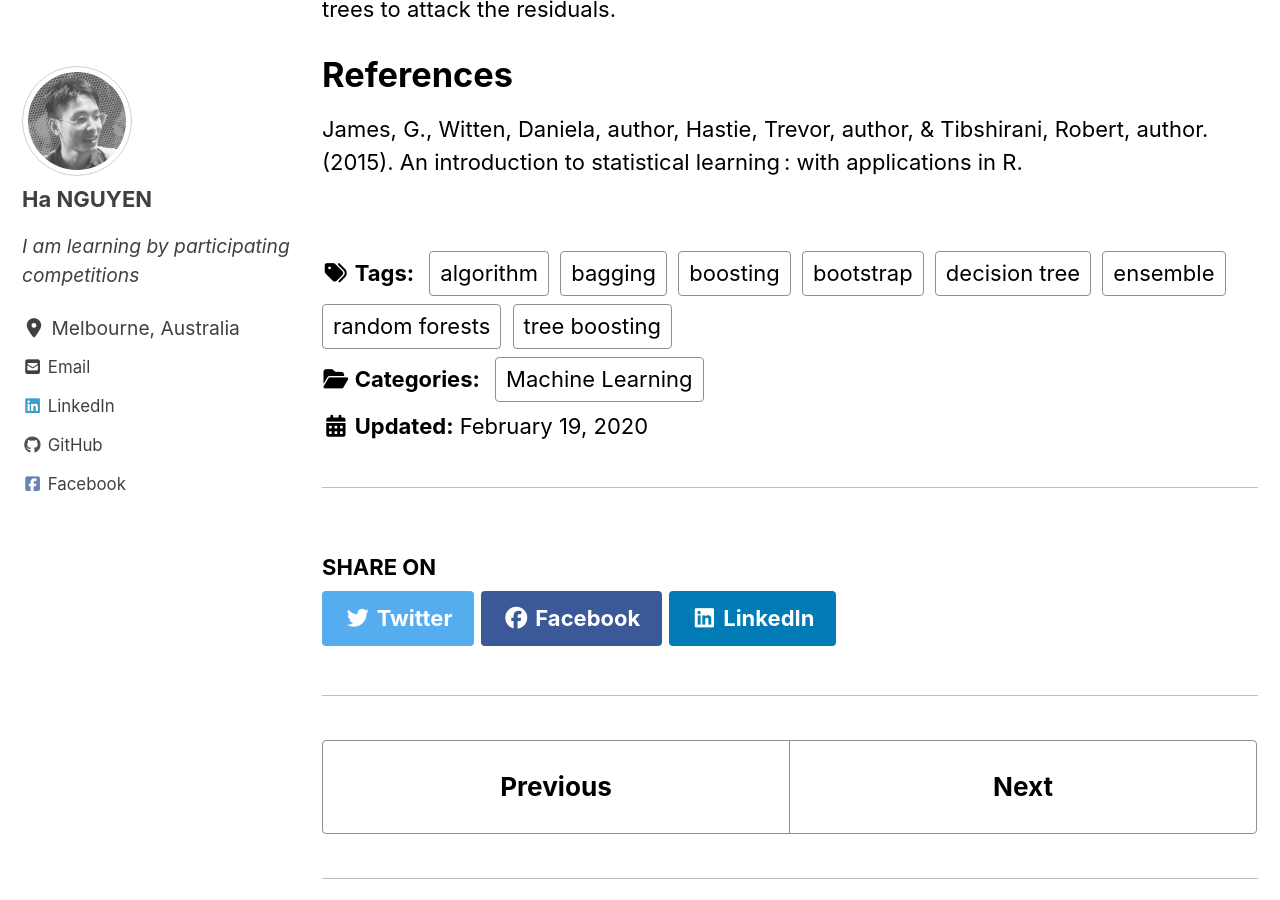
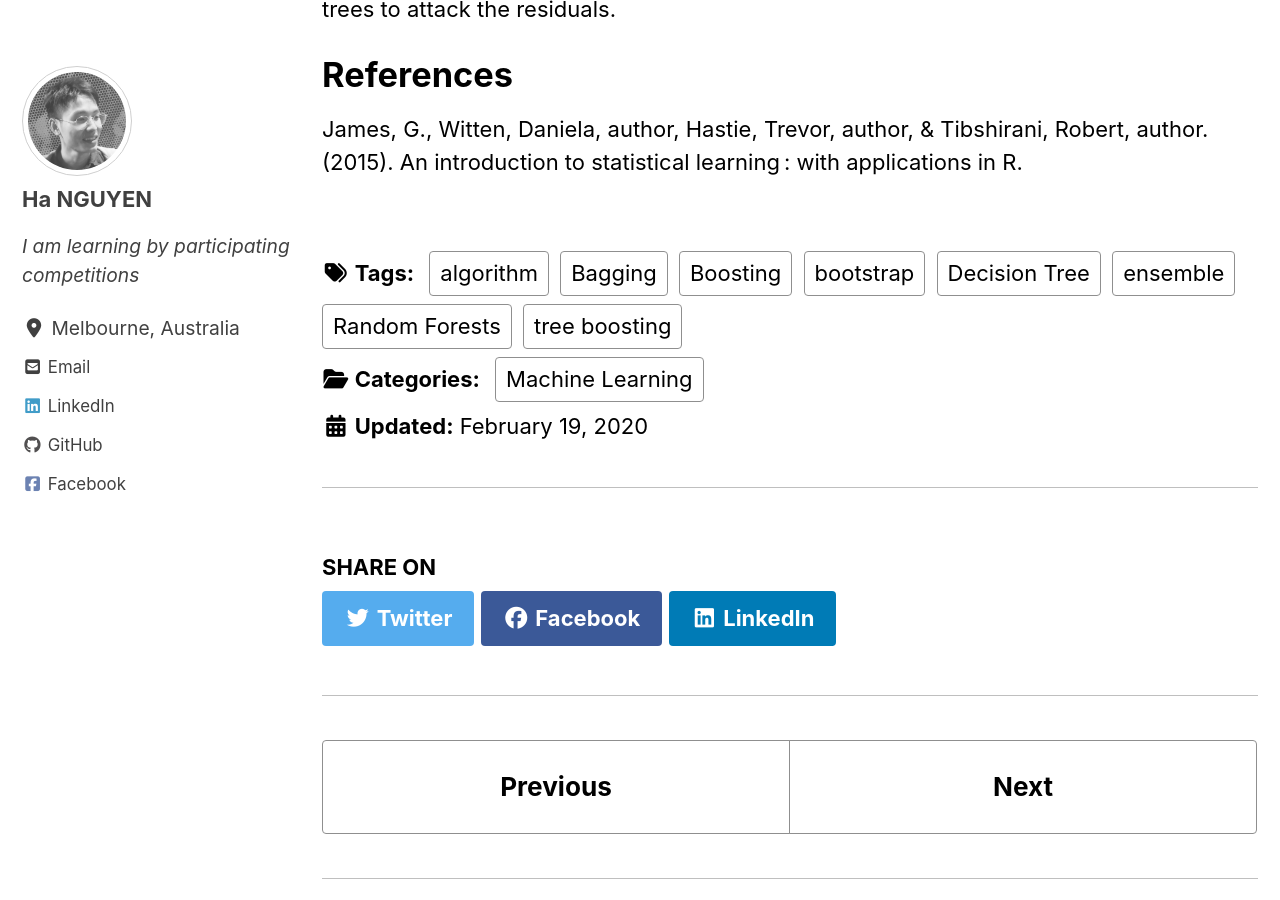
Before and after one commit to datasciblog/datasciblog.github.io, a Jekyll site: the page built from _posts/2020-02-19-tree-boosting-02.md, in a window 1280 px wide and 900 px high, scrolled down 8073 px. Built offline with Jekyll 4.4.1, drawn with Linux system fonts in a browser that asks for light colours; cached includes are drawn as plain includes; nearby versions of some CDN libraries; formulas are drawn with MathJax 3.

```diff
--- a/_posts/2020-02-19-tree-boosting-02.md
+++ b/_posts/2020-02-19-tree-boosting-02.md
@@ -8,11 +8,11 @@ categories:
 - Machine Learning
 tags:
 - tree boosting
-- decision tree
+- Decision Tree
 - bootstrap
-- bagging
-- random forests
-- boosting
+- Bagging
+- Random Forests
+- Boosting
 - ensemble
 - algorithm
 classes: wide
```
